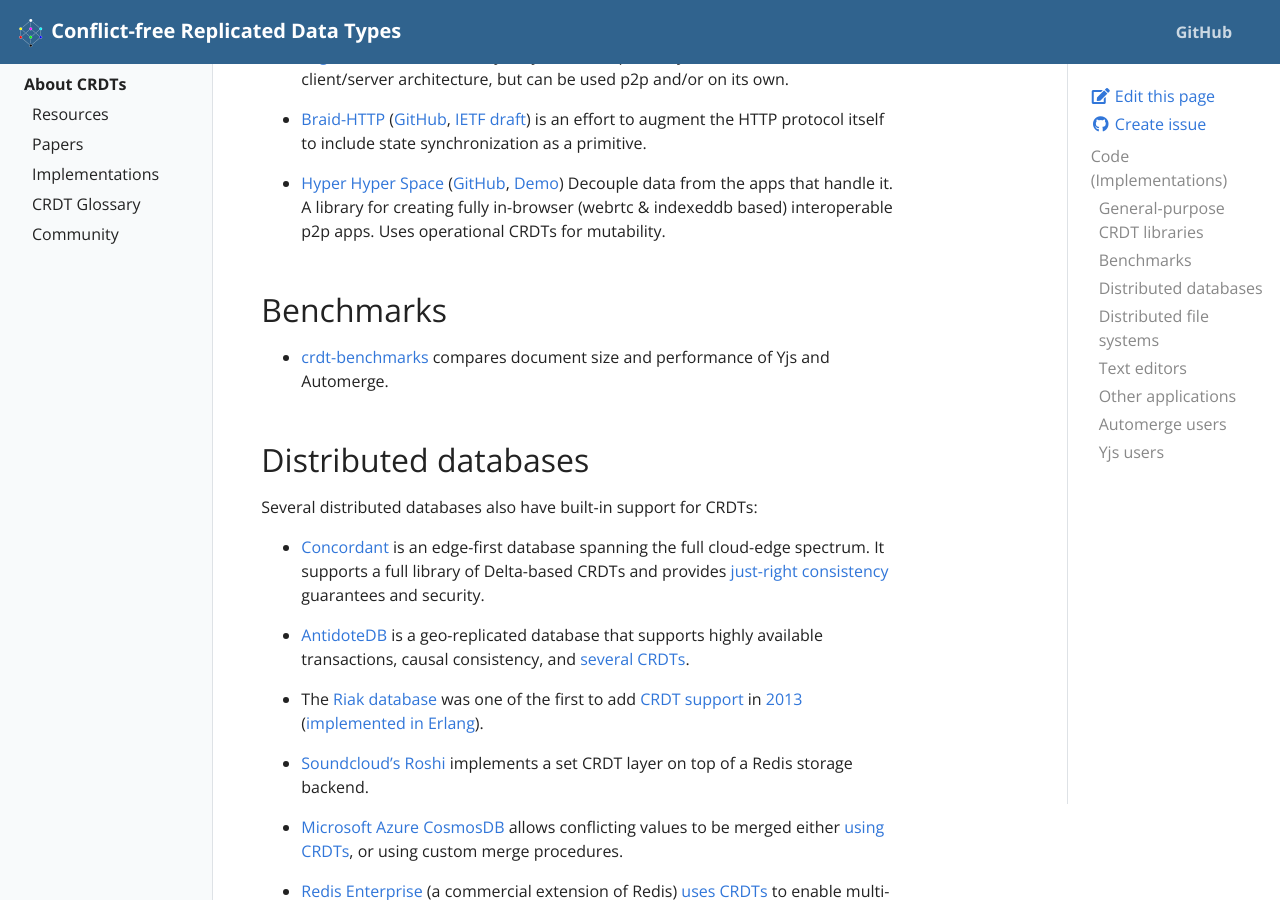
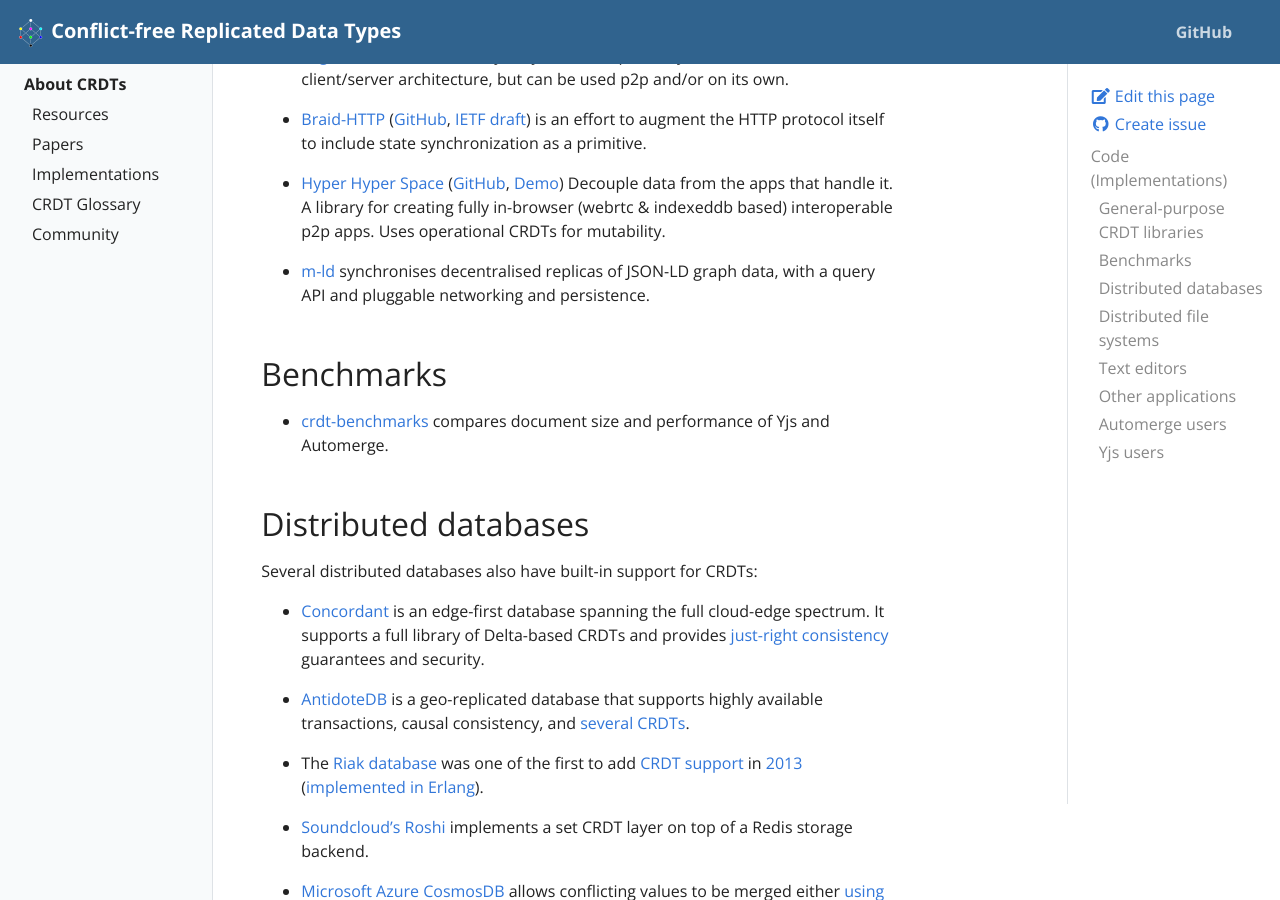
Before and after one commit to ept/crdt-website, a Jekyll site: the page built from pages/implementations.md, in a window 1280 px wide and 900 px high, scrolled down 1095 px. Built offline with Jekyll 4.4.1, drawn with Linux system fonts in a browser that asks for light colours.

Commit message:
Added m-ld as a CRDT library
Although it can also be thought of as database-like.

```diff
--- a/pages/implementations.md
+++ b/pages/implementations.md
@@ -72,6 +72,8 @@ collaborative applications and replicated storage systems:
   is an effort to augment the HTTP protocol itself to include state synchronization as a primitive.
 
 * [Hyper Hyper Space](https://www.hyperhyperspace.org/) ([GitHub](https://github.com/hyperhyperspace/hyperhyperspace-core/), [Demo](https://hyperhyper.space)) Decouple data from the apps that handle it. A library for creating fully in-browser (webrtc & indexeddb based) interoperable p2p apps. Uses operational CRDTs for mutability.
+
+* [m-ld](https://m-ld.org/) synchronises decentralised replicas of JSON-LD graph data, with a query API and pluggable networking and persistence.
 
 ## Benchmarks
 
```
